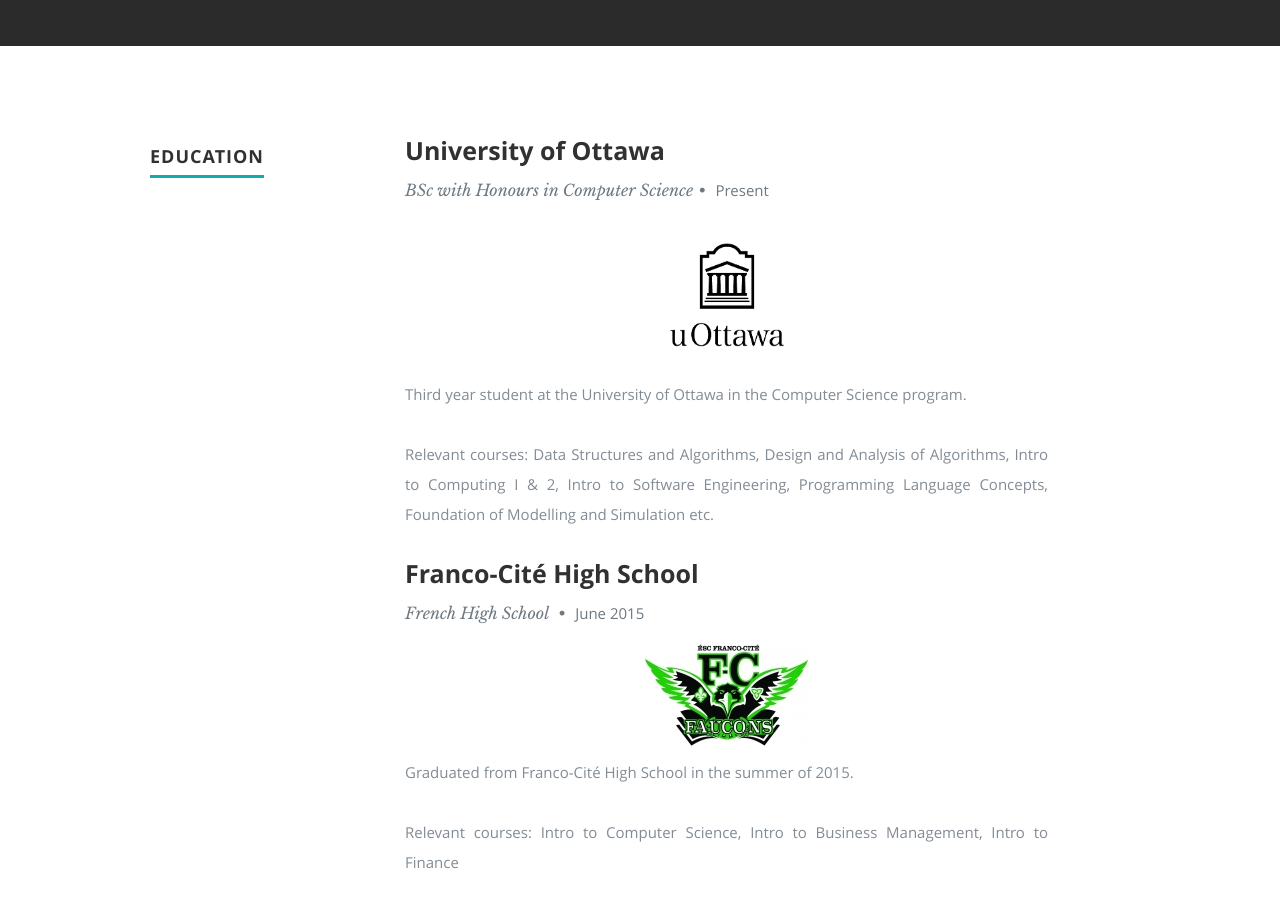
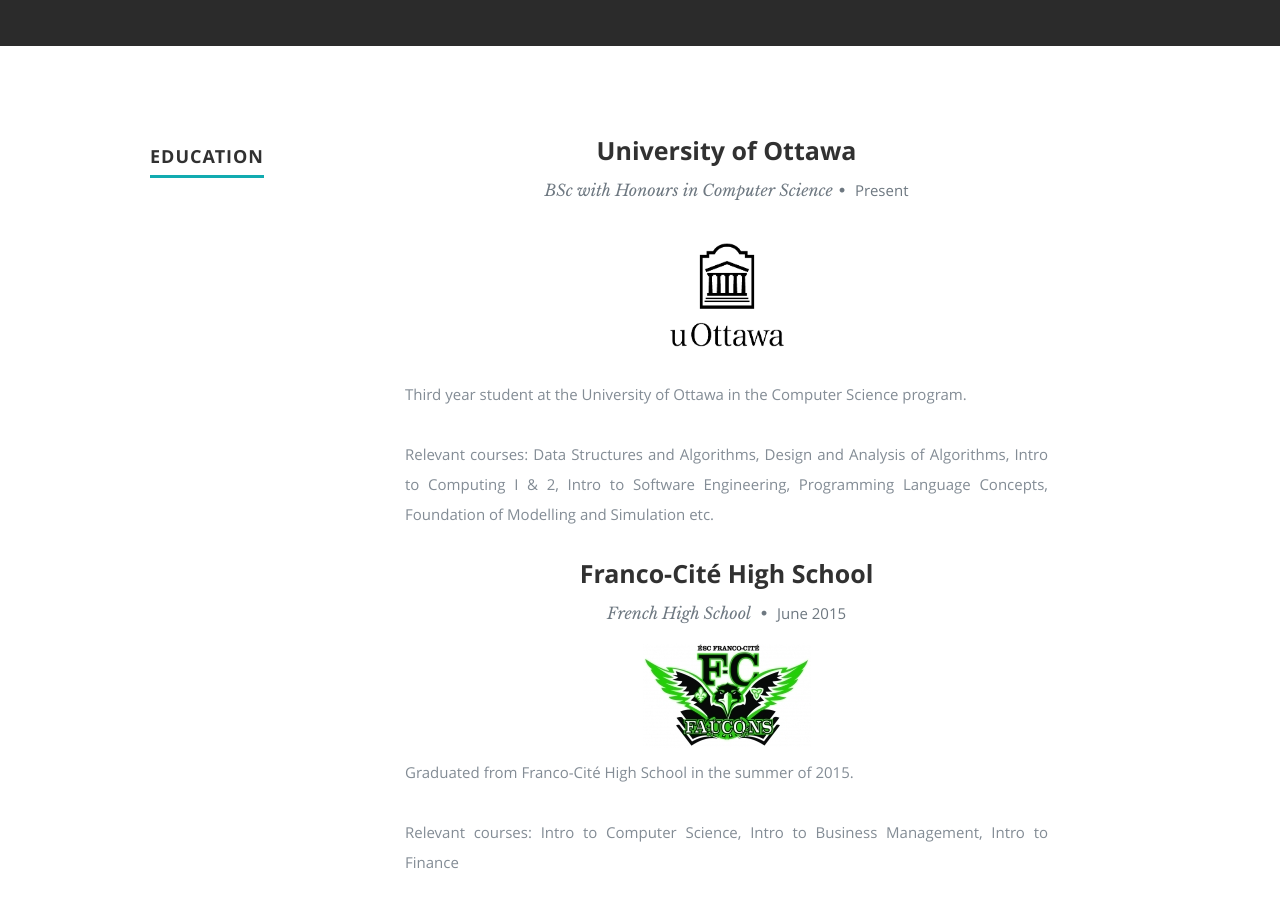
Before and after one commit to PatLangis/portfolio, a plain HTML site: page index.html in a window 1280 px wide. Shown: the part 1360-2270 px from the top of the page. Drawn offline with nearby package versions, Linux system fonts and the light colour scheme.

Commit message:
centered some text

```diff
--- a/index.html
+++ b/index.html
@@ -138,8 +138,8 @@
 
               <div class="twelve columns">
 
-                 <h3>University of Ottawa</h3>
-                 <p class="info">BSc with Honours in Computer Science<span>&bull;</span> <em class="date">Present</em></p>
+                 <h3 style="text-align:center">University of Ottawa</h3>
+                 <p class="info" style="text-align:center">BSc with Honours in Computer Science<span>&bull;</span> <em class="date">Present</em></p>
 
                  <div style="width:100%;text-align:center">
                    <img src="images/uottawa.gif" alt="" style="height:150px; width:168px">
@@ -157,8 +157,8 @@
 
                <div class="twelve columns">
 
-                  <h3>Franco-Cité High School</h3>
-                  <p class="info">French High School <span>&bull;</span> <em class="date">June 2015</em></p>
+                  <h3 style="text-align:center">Franco-Cité High School</h3>
+                  <p class="info" style="text-align:center">French High School <span>&bull;</span> <em class="date">June 2015</em></p>
 
                   <div style="width:100%; text-align: center;">
                     <img src="images/faucons.jpeg" alt="">
```
